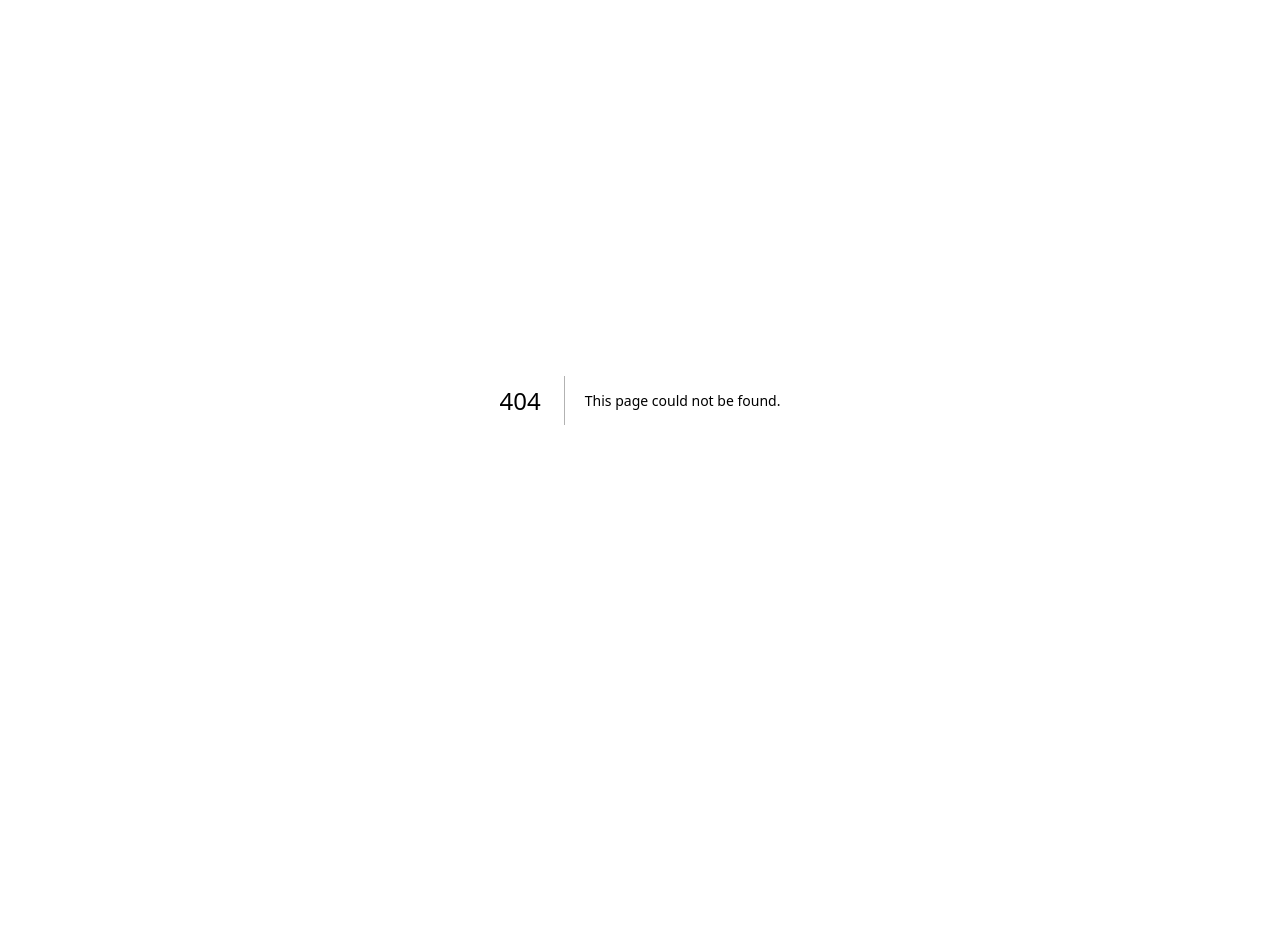
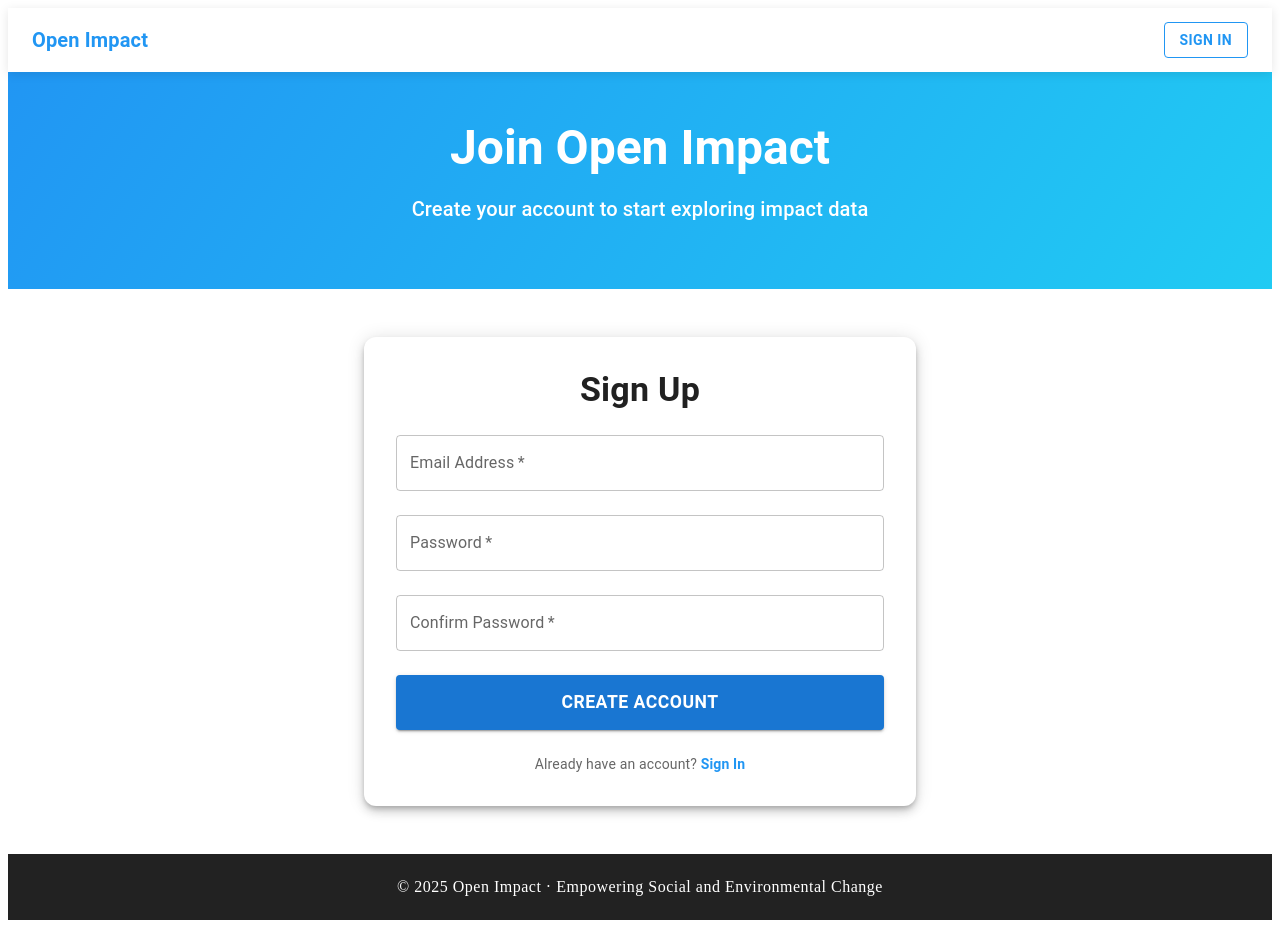
Before and after one commit to stewartDMS/OpenImpact, a Next.js app: page /register in a window 1280 px wide. Before the commit this address had no page. Before the commit the page ends 800 px from the top, so only its background shows below. Built offline with nearby package versions, Linux system fonts and the light colour scheme.

Commit message:
Implement authentication UI enhancements with registration page and navigation
Co-authored-by: stewartDMS <72364932+stewartDMS@users.noreply.github.com>

```diff
--- /dev/null
+++ b/src/components/Navbar.tsx
@@ -0,0 +1,71 @@
+import { AppBar, Toolbar, Typography, Button, Box } from "@mui/material";
+import Link from "next/link";
+import { useRouter } from "next/router";
+
+export default function Navbar() {
+  const router = useRouter();
+
+  return (
+    <AppBar
+      position="sticky"
+      sx={{
+        bgcolor: "rgba(255, 255, 255, 0.95)",
+        backdropFilter: "blur(10px)",
+        boxShadow: "0 2px 10px rgba(0,0,0,0.1)",
+        color: "#333"
+      }}
+    >
+      <Toolbar sx={{ justifyContent: "space-between" }}>
+        <Link href="/" style={{ textDecoration: "none", color: "inherit" }}>
+          <Typography
+            variant="h6"
+            component="div"
+            sx={{
+              fontWeight: 700,
+              color: "#2196f3",
+              cursor: "pointer"
+            }}
+          >
+            Open Impact
+          </Typography>
+        </Link>
+
+        <Box sx={{ display: "flex", gap: 2 }}>
+          {router.pathname === "/register" ? (
+            <Link href="/" style={{ textDecoration: "none" }}>
+              <Button
+                variant="outlined"
+                sx={{
+                  borderColor: "#2196f3",
+                  color: "#2196f3",
+                  fontWeight: 600,
+                  "&:hover": {
+                    borderColor: "#1976d2",
+                    bgcolor: "rgba(33, 150, 243, 0.04)"
+                  }
+                }}
+              >
+                Sign In
+              </Button>
+            </Link>
+          ) : (
+            <Link href="/register" style={{ textDecoration: "none" }}>
+              <Button
+                variant="contained"
+                sx={{
+                  bgcolor: "#2196f3",
+                  fontWeight: 600,
+                  "&:hover": {
+                    bgcolor: "#1976d2"
+                  }
+                }}
+              >
+                Sign Up
+              </Button>
+            </Link>
+          )}
+        </Box>
+      </Toolbar>
+    </AppBar>
+  );
+}
--- /dev/null
+++ b/src/pages/register.tsx
@@ -0,0 +1,215 @@
+import { Box, Container, Typography, Button, Stack, TextField, Paper } from "@mui/material";
+import { useState } from "react";
+import Link from "next/link";
+import Navbar from "../components/Navbar";
+
+export default function Register() {
+  const [formData, setFormData] = useState({
+    email: "",
+    password: "",
+    confirmPassword: ""
+  });
+  const [errors, setErrors] = useState<{[key: string]: string}>({});
+  const [isLoading, setIsLoading] = useState(false);
+
+  const validateForm = () => {
+    const newErrors: {[key: string]: string} = {};
+
+    // Email validation
+    if (!formData.email.trim()) {
+      newErrors.email = "Email is required.";
+    } else if (!/^[^\s@]+@[^\s@]+\.[^\s@]+$/.test(formData.email)) {
+      newErrors.email = "Please enter a valid email address.";
+    }
+
+    // Password validation
+    if (!formData.password) {
+      newErrors.password = "Password is required.";
+    } else if (formData.password.length < 6) {
+      newErrors.password = "Password must be at least 6 characters long.";
+    }
+
+    // Confirm password validation
+    if (!formData.confirmPassword) {
+      newErrors.confirmPassword = "Please confirm your password.";
+    } else if (formData.password !== formData.confirmPassword) {
+      newErrors.confirmPassword = "Passwords do not match.";
+    }
+
+    setErrors(newErrors);
+    return Object.keys(newErrors).length === 0;
+  };
+
+  const handleSubmit = async (e: React.FormEvent) => {
+    e.preventDefault();
+
+    if (!validateForm()) {
+      return;
+    }
+
+    setIsLoading(true);
+
+    try {
+      // TODO: Implement actual registration logic when backend is ready
+      console.log("Registration attempted with:", {
+        email: formData.email,
+        password: "***" // Don't log actual password
+      });
+
+      // Simulate API call
+      await new Promise(resolve => setTimeout(resolve, 1000));
+
+      // For now, just show success message
+      alert("Registration successful! (This is a placeholder - backend integration needed)");
+
+      // Reset form
+      setFormData({ email: "", password: "", confirmPassword: "" });
+      setErrors({});
+
+    } catch (error) {
+      console.error("Registration error:", error);
+      setErrors({ general: "Registration failed. Please try again." });
+    } finally {
+      setIsLoading(false);
+    }
+  };
+
+  const handleInputChange = (field: string) => (e: React.ChangeEvent<HTMLInputElement>) => {
+    setFormData(prev => ({ ...prev, [field]: e.target.value }));
+    // Clear error when user starts typing
+    if (errors[field]) {
+      setErrors(prev => ({ ...prev, [field]: "" }));
+    }
+  };
+
+  return (
+    <Box sx={{
+      minHeight: "100vh",
+      bgcolor: "linear-gradient(135deg, #e3f2fd 0%, #ffffff 100%)",
+      display: "flex",
+      flexDirection: "column"
+    }}>
+      <Navbar />
+
+      {/* Header Section */}
+      <Box sx={{
+        py: { xs: 4, md: 6 },
+        textAlign: "center",
+        background: "linear-gradient(125deg, #2196f3 0%, #21cbf3 100%)",
+        color: "#fff",
+      }}>
+        <Container maxWidth="md">
+          <Typography variant="h3" fontWeight={700} gutterBottom>
+            Join Open Impact
+          </Typography>
+          <Typography variant="h6" color="inherit" sx={{ mb: 2 }}>
+            Create your account to start exploring impact data
+          </Typography>
+        </Container>
+      </Box>
+
+      {/* Registration Form */}
+      <Container maxWidth="sm" sx={{
+        flex: 1,
+        display: "flex",
+        alignItems: "center",
+        py: { xs: 4, md: 6 }
+      }}>
+        <Paper elevation={6} sx={{
+          p: { xs: 3, md: 4 },
+          borderRadius: 3,
+          width: "100%"
+        }}>
+          <Typography variant="h4" fontWeight={700} align="center" mb={3}>
+            Sign Up
+          </Typography>
+
+          {errors.general && (
+            <Typography color="error" align="center" sx={{ mb: 2 }}>
+              {errors.general}
+            </Typography>
+          )}
+
+          <form onSubmit={handleSubmit}>
+            <Stack spacing={3}>
+              <TextField
+                fullWidth
+                label="Email Address"
+                type="email"
+                value={formData.email}
+                onChange={handleInputChange("email")}
+                error={!!errors.email}
+                helperText={errors.email}
+                variant="outlined"
+                required
+              />
+
+              <TextField
+                fullWidth
+                label="Password"
+                type="password"
+                value={formData.password}
+                onChange={handleInputChange("password")}
+                error={!!errors.password}
+                helperText={errors.password}
+                variant="outlined"
+                required
+              />
+
+              <TextField
+                fullWidth
+                label="Confirm Password"
+                type="password"
+                value={formData.confirmPassword}
+                onChange={handleInputChange("confirmPassword")}
+                error={!!errors.confirmPassword}
+                helperText={errors.confirmPassword}
+                variant="outlined"
+                required
+              />
+
+              <Button
+                type="submit"
+                variant="contained"
+                size="large"
+                disabled={isLoading}
+                sx={{
+                  py: 1.5,
+                  fontSize: "1.1rem",
+                  fontWeight: 600
+                }}
+              >
+                {isLoading ? "Creating Account..." : "Create Account"}
+              </Button>
+
+              <Box textAlign="center" mt={2}>
+                <Typography variant="body2" color="text.secondary">
+                  Already have an account?{" "}
+                  <Link href="/" style={{
+                    color: "#2196f3",
+                    textDecoration: "none",
+                    fontWeight: 600
+                  }}>
+                    Sign In
+                  </Link>
+                </Typography>
+              </Box>
+            </Stack>
+          </form>
+        </Paper>
+      </Container>
+
+      {/* Footer */}
+      <Box sx={{
+        py: 3,
+        bgcolor: "#222",
+        color: "#fff",
+        textAlign: "center",
+        fontSize: "1rem",
+        letterSpacing: "0.5px"
+      }}>
+        © {new Date().getFullYear()} Open Impact &middot; Empowering Social and Environmental Change
+      </Box>
+    </Box>
+  );
+}
```
Also changed, not shown: src/pages/index.tsx (+17 -0 lines).
